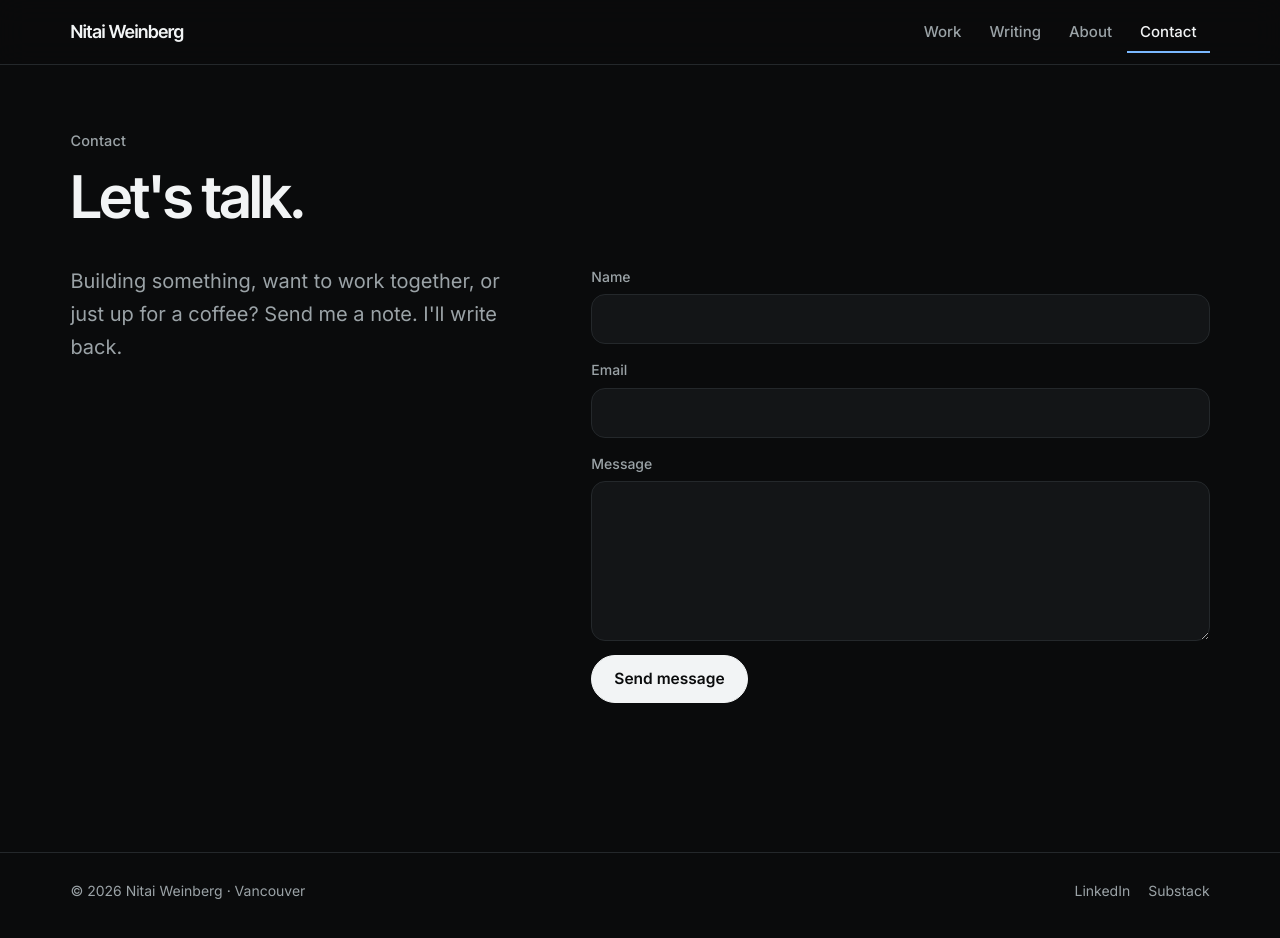
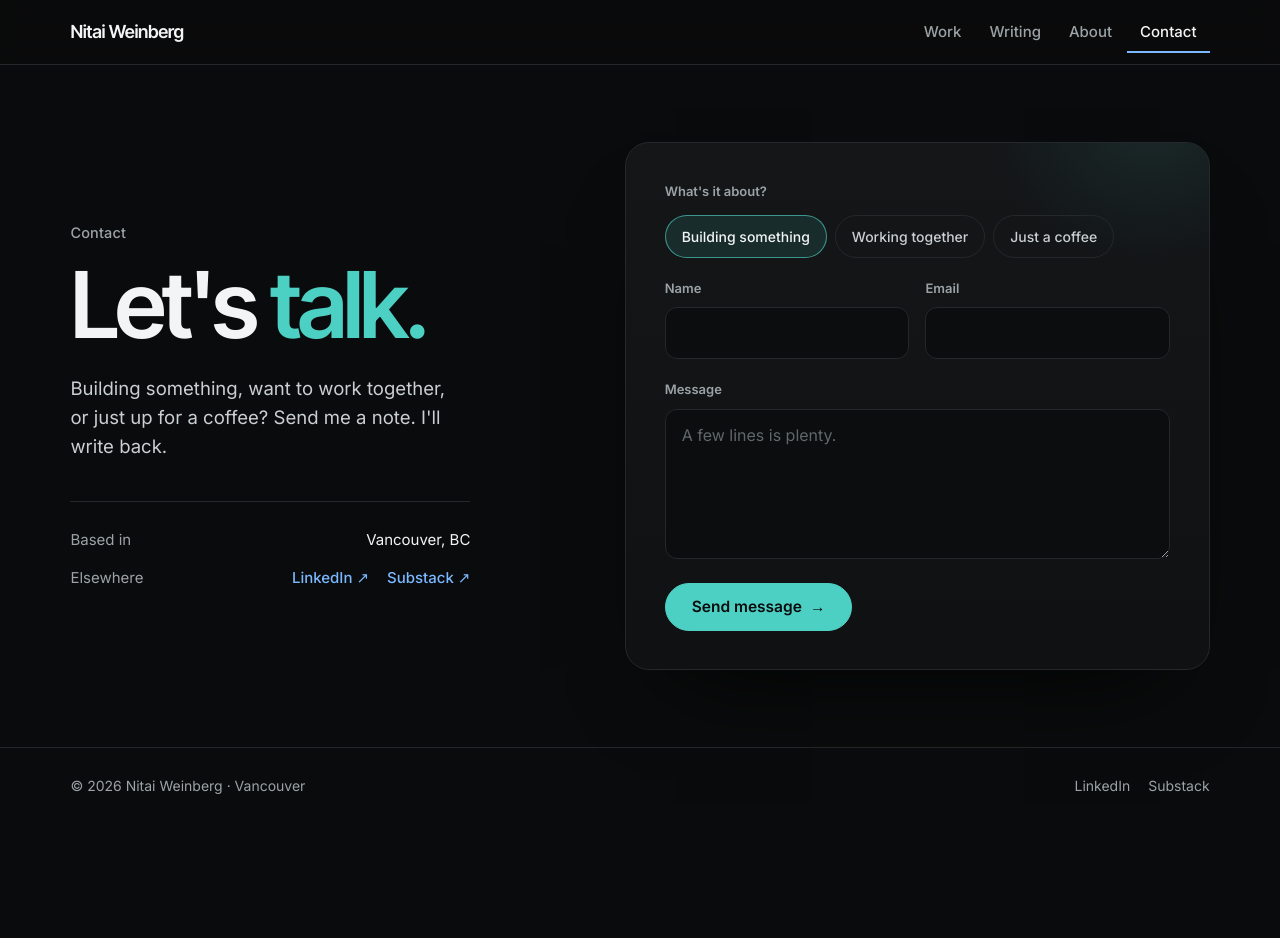
Before and after one commit to nweinberg97/nitaiweinberg.com, a plain HTML site: page contact.html in a window 1280 px wide. After the commit the page ends 837 px from the top, so only its background shows below. Drawn offline with Linux system fonts and the light colour scheme.

Commit message:
Contact page redesign; spines in real cover colours; add The Art of Gathering
Co-Authored-By: Claude Opus 5.5 <noreply@anthropic.com>
Claude-Session: https://claude.ai/code/session_01XohBLvkTzn9dX9qP6rcRHx

```diff
--- a/contact.html
+++ b/contact.html
@@ -13,21 +13,34 @@
 <link rel="icon" href="favicon.svg" type="image/svg+xml">
 <link rel="icon" href="favicon-32.png" sizes="32x32" type="image/png">
 <link rel="apple-touch-icon" href="apple-touch-icon.png">
-<link rel="stylesheet" href="style.css?v=1795676500">
+<link rel="stylesheet" href="style.css?v=1795677300">
 </head>
 <body>
 <nav><div class="wrap"><a class="brand" href="index.html">Nitai Weinberg</a><div class="links"><a href="work.html">Work</a><a href="writing.html">Writing</a><a href="about.html">About</a><a href="contact.html" aria-current="page">Contact</a></div></div></nav>
 <main>
 <div class="wrap">
-<div class="page-head"><p class="eyebrow">Contact</p><h1>Let's talk.</h1></div>
-<section class="contact">
- <div><p class="lede">Building something, want to work together, or just up for a coffee? Send me a note. I'll write back.</p></div>
- <form id="f" action="https://formspree.io/f/YOUR_FORM_ID" method="POST">
-  <label>Name<input name="name" autocomplete="name" required></label>
-  <label>Email<input name="email" type="email" autocomplete="email" required></label>
-  <label>Message<textarea name="message" required></textarea></label>
-  <div><button class="btn primary" type="submit">Send message</button></div>
-  <p class="msg" id="m" role="status"></p>
+<section class="contact2">
+ <div class="c-left">
+  <p class="eyebrow">Contact</p>
+  <h1>Let's <span>talk.</span></h1>
+  <p class="lede">Building something, want to work together, or just up for a coffee? Send me a note. I'll write back.</p>
+  <ul class="c-meta">
+   <li><span>Based in</span>Vancouver, BC</li>
+   <li><span>Elsewhere</span><b><a href="https://www.linkedin.com/in/nitaiweinberg/" target="_blank" rel="noopener">LinkedIn ↗</a><a href="https://buildfoundations.substack.com/" target="_blank" rel="noopener">Substack ↗</a></b></li>
+  </ul>
+ </div>
+ <form id="f" class="c-card" action="https://formspree.io/f/YOUR_FORM_ID" method="POST">
+  <fieldset class="topics"><legend>What's it about?</legend>
+   <label><input type="radio" name="topic" value="Building something" checked><span>Building something</span></label>
+   <label><input type="radio" name="topic" value="Working together"><span>Working together</span></label>
+   <label><input type="radio" name="topic" value="Coffee"><span>Just a coffee</span></label>
+  </fieldset>
+  <div class="row2">
+   <label>Name<input name="name" autocomplete="name" required></label>
+   <label>Email<input name="email" type="email" autocomplete="email" required></label>
+  </div>
+  <label>Message<textarea name="message" placeholder="A few lines is plenty." required></textarea></label>
+  <div class="c-foot"><button class="btn primary" type="submit">Send message <span aria-hidden="true">→</span></button><p class="msg" id="m" role="status"></p></div>
  </form>
 </section>
 </div>
--- a/shelf.js
+++ b/shelf.js
@@ -8,7 +8,8 @@ var KEY='shelf-colours-v3',saved={};
 try{saved=JSON.parse(localStorage.getItem(KEY)||'{}')||{}}catch(e){saved={}}
 function save(){try{localStorage.setItem(KEY,JSON.stringify(saved))}catch(e){}}
 /* colours: [spine/cover background, text] — curated first, real-cover sample when we have one */
-var col=B.map(function(b){var s=saved[b[5]];return s?[s[0],s[1]]:[b[3],b[4]]});
+/* spine colours are set by hand from the real covers */
+var col=B.map(function(b){return [b[3],b[4]]});
 var dims=B.map(function(b,i){return [32+((b[0].length*7+i*13)%20),Math.min(205,Math.max(150+((i*37)%30),b[0].length*8+60))]});
 var cur=0,lastW=0,imgs=[],ready=[];
 
@@ -55,7 +56,6 @@ function load(i){
   /* missing covers come back as tiny placeholders: skip to the next source */
   if(img.naturalWidth<60||img.naturalHeight<80){next();return}
   ready[i]=true;
-  if(list[k].cors){try{var c=sample(img);saved[B[i][5]]=c;save();paint(i,c)}catch(e){}}
   if(i===cur)attach(i);
  };
  img.onerror=next;
--- a/style.css
+++ b/style.css
@@ -874,3 +874,37 @@ img.photo{width:100%;height:auto;object-fit:cover;display:block}
 .bookcard .cover .ft small{font-size:10px;letter-spacing:.14em;text-transform:uppercase;opacity:.85}
 .bookcard .cover.has-img .ft{display:none}
 .bookcard .cover img{z-index:1}
+
+.contact2{display:grid;grid-template-columns:minmax(0,.9fr) minmax(0,1.1fr);gap:clamp(40px,6vw,104px);align-items:center;min-height:calc(100vh - 160px);padding:clamp(40px,6vw,88px) 0}
+.c-left h1{font-size:clamp(56px,7.2vw,108px);line-height:.95;letter-spacing:-.045em;margin:16px 0 0}
+.c-left h1 span{color:var(--teal)}
+.c-left .lede{margin-top:26px;max-width:34ch;font-size:clamp(18px,1.45vw,21px);line-height:1.55;color:var(--soft)}
+.c-meta{list-style:none;padding:26px 0 0;margin:40px 0 0;border-top:1px solid var(--line);display:grid;gap:14px;max-width:400px}
+.c-meta li{display:flex;justify-content:space-between;align-items:baseline;gap:16px;font-size:15px;color:var(--ink)}
+.c-meta li>span{color:var(--muted)}
+.c-meta b{font-weight:500;display:flex;gap:18px}
+.c-meta a{color:var(--blue);text-decoration:none}.c-meta a:hover{text-decoration:underline}
+.c-card{position:relative;overflow:hidden;display:grid;gap:20px;padding:clamp(24px,3vw,40px);background:linear-gradient(180deg,#141618,#0f1112);border:1px solid var(--line);border-radius:24px;box-shadow:0 50px 90px -50px rgba(0,0,0,.9)}
+.c-card::before{content:"";position:absolute;right:-30%;top:-45%;width:80%;height:80%;background:radial-gradient(closest-side,rgba(77,208,196,.10),transparent 70%);pointer-events:none}
+.c-card>*{position:relative}
+.topics{border:0;padding:0;margin:0;display:flex;flex-wrap:wrap;gap:8px}
+.topics legend{font-size:13px;font-weight:600;color:var(--muted);padding:0;margin-bottom:12px}
+.topics label{cursor:pointer;display:block}
+.topics input{position:absolute;opacity:0;width:1px;height:1px;pointer-events:none}
+.topics span{display:inline-block;padding:9px 16px;border:1px solid var(--line);border-radius:999px;font-size:14px;font-weight:500;color:var(--soft);transition:background .2s,border-color .2s,color .2s}
+.topics label:hover span{border-color:#3a4044;color:var(--ink)}
+.topics input:checked+span{background:rgba(77,208,196,.12);border-color:rgba(77,208,196,.65);color:var(--ink)}
+.topics input:focus-visible+span{outline:2px solid var(--teal);outline-offset:2px}
+.row2{display:grid;grid-template-columns:1fr 1fr;gap:16px}
+.c-card label:not(.topics label){display:grid;gap:8px;font-size:13px;font-weight:600;color:var(--muted)}
+.c-card input:not([type=radio]),.c-card textarea{background:#0b0d0e;border:1px solid #23282b;border-radius:12px;padding:15px 16px;font-size:16px;color:var(--ink);transition:border-color .2s,box-shadow .2s}
+.c-card input:not([type=radio]):focus,.c-card textarea:focus{outline:none;border-color:rgba(77,208,196,.7);box-shadow:0 0 0 4px rgba(77,208,196,.12)}
+.c-card textarea{min-height:150px;resize:vertical}
+.c-card textarea::placeholder{color:#5f676b}
+.c-foot{display:flex;align-items:center;gap:16px;flex-wrap:wrap;margin-top:4px}
+.c-card .btn.primary{background:var(--teal);border-color:var(--teal);color:#0A0B0C;padding-inline:26px}
+.c-card .btn.primary:hover{background:#7ee3d9}
+.c-card .btn span{display:inline-block;transition:transform .2s}.c-card .btn:hover span{transform:translateX(3px)}
+.c-card .msg{margin:0;color:var(--soft);font-size:14px}
+@media(max-width:860px){.contact2{grid-template-columns:minmax(0,1fr);min-height:0;gap:36px;padding:32px 0 56px}.c-left h1{font-size:clamp(48px,14vw,72px)}.c-meta{margin-top:28px}}
+@media(max-width:520px){.row2{grid-template-columns:1fr}.c-card{border-radius:20px}.c-card .btn.primary{width:100%;justify-content:center}}
```
Also changed, not shown: about.html (+3 -3 lines), covers.html (+1 -1 lines), index.html (+1 -1 lines), work.html (+1 -1 lines), writing.html (+1 -1 lines).
